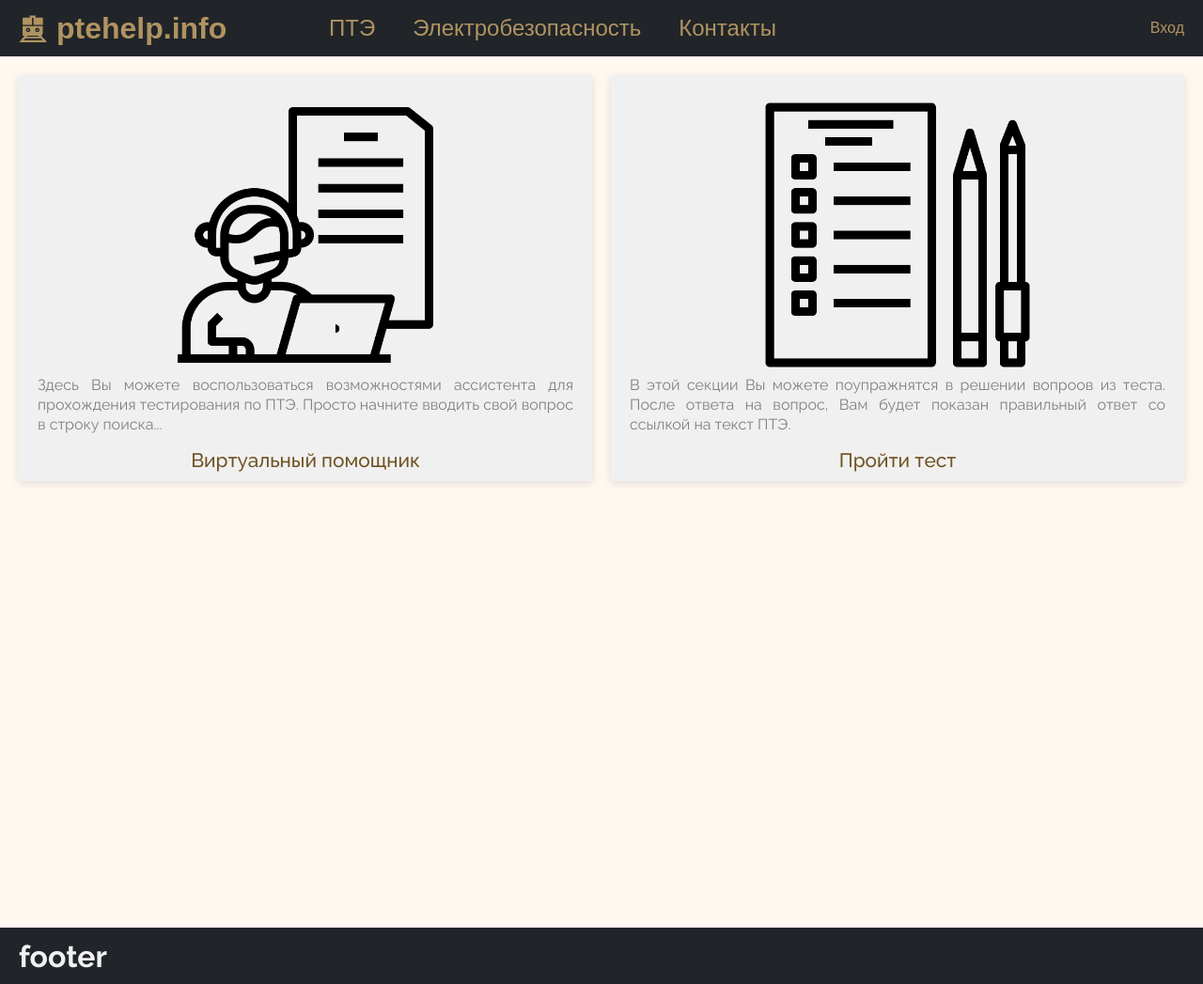
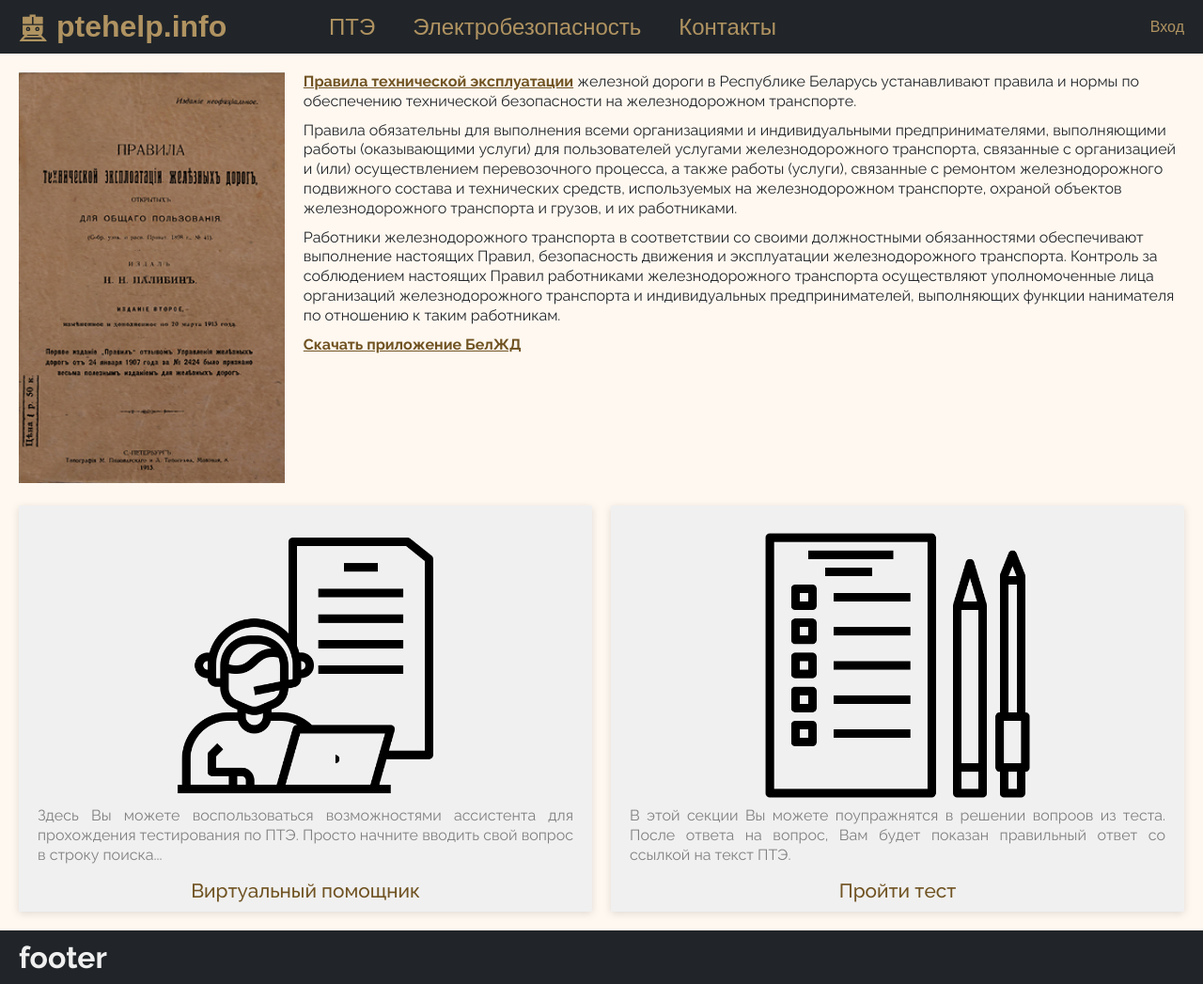
Before and after one commit to alexbrestby/pte-help, a PHP site: page /pte in a window 1280 px wide. Shown: the whole page at 94% size. Run offline with PHP 8.4, Linux system fonts and the light colour scheme; some web fonts are replaced.

Commit message:
fix: Minor js and design bugs

```diff
--- a/app/views/pte/index.php
+++ b/app/views/pte/index.php
@@ -1,5 +1,47 @@
-<?php include ROOT . '/app/views/layouts/header.php'; ?>
+<?php include ROOT . '/app/views/layouts/header.php';?>
 <main class="main">
+<section class="main-page">
+        <div class="swiper">
+            <div class="swiper-wrapper">
+                <div class="swiper-slide"><img src="/public/assets/img/pte-6.png" alt="book_6"></div>
+                <div class="swiper-slide"><img src="/public/assets/img/pte-1.png" alt="book_1"></div>
+                <div class="swiper-slide"><img src="/public/assets/img/pte-2.png" alt="book_2"></div>
+                <div class="swiper-slide"><img src="/public/assets/img/pte-3.png" alt="book_3"></div>
+                <div class="swiper-slide"><img src="/public/assets/img/pte-4.png" alt="book_4"></div>
+                <div class="swiper-slide"><img src="/public/assets/img/pte-5.png" alt="book_5"></div>
+                <div class="swiper-slide"><img src="/public/assets/img/pte-0.png" alt="book_0"></div>
+            </div>
+        </div>
+        <div class="info">
+            <p>
+                <a href="https://pravo.by/document/?guid=3961&p0=W21530414p" target="_blank">Правила технической эксплуатации</a>
+                железной дороги в Республике
+                Беларусь устанавливают правила и нормы по обеспечению технической
+                безопасности на железнодорожном транспорте.
+            </p>
+            <p>
+                Правила <span>обязательны</span> для выполнения всеми организациями и
+                индивидуальными предпринимателями, выполняющими работы (оказывающими услуги)
+                для пользователей услугами железнодорожного транспорта, связанные с организацией
+                и (или) осуществлением перевозочного процесса, а также работы (услуги), связанные с
+                ремонтом железнодорожного подвижного состава и технических средств, используемых
+                на железнодорожном транспорте, охраной объектов железнодорожного транспорта и
+                грузов, и их работниками.
+            </p>
+            <p>
+                Работники железнодорожного транспорта в соответствии со своими
+                должностными обязанностями <span>обеспечивают выполнение</span> настоящих Правил,
+                безопасность движения и эксплуатации железнодорожного транспорта.
+                Контроль за соблюдением настоящих Правил работниками железнодорожного
+                транспорта осуществляют уполномоченные лица организаций железнодорожного
+                транспорта и индивидуальных предпринимателей, выполняющих функции нанимателя по
+                отношению к таким работникам.
+            </p>
+            <p>
+                <a href="https://play.google.com/store/apps/details?id=com.brw.pte_brw_2016" target="_blank" rel="noopener noreferrer">Скачать приложение БелЖД</a>
+            </p>
+        </div>
+    </section>
   <section class="main-page pte">
     <div class="selector">
       <img src="/public/assets/img/assistant.png" alt="assistant">
@@ -18,4 +60,4 @@
     </div>
   </section>
 </main>
-<?php include ROOT . '/app/views/layouts/footer.php'; ?>
+<?php include ROOT . '/app/views/layouts/footer.php';?>
```
Also changed, not shown: public/assets/js/script.js, public/assets/styles/dev/style.css, public/assets/styles/sass/_main.sass, public/assets/styles/sass/_test.sass, public/assets/styles/style-min.css, 1 other file.
